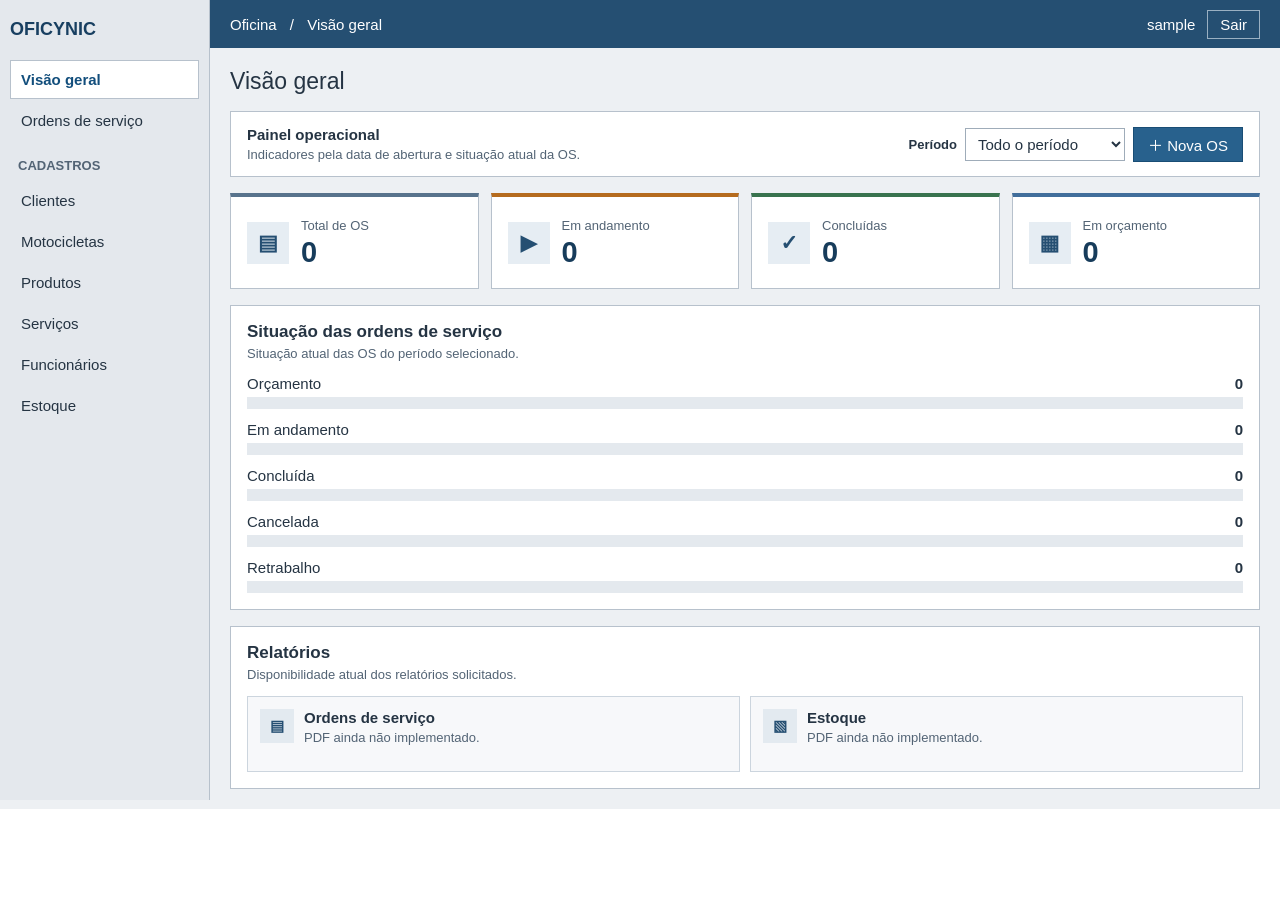
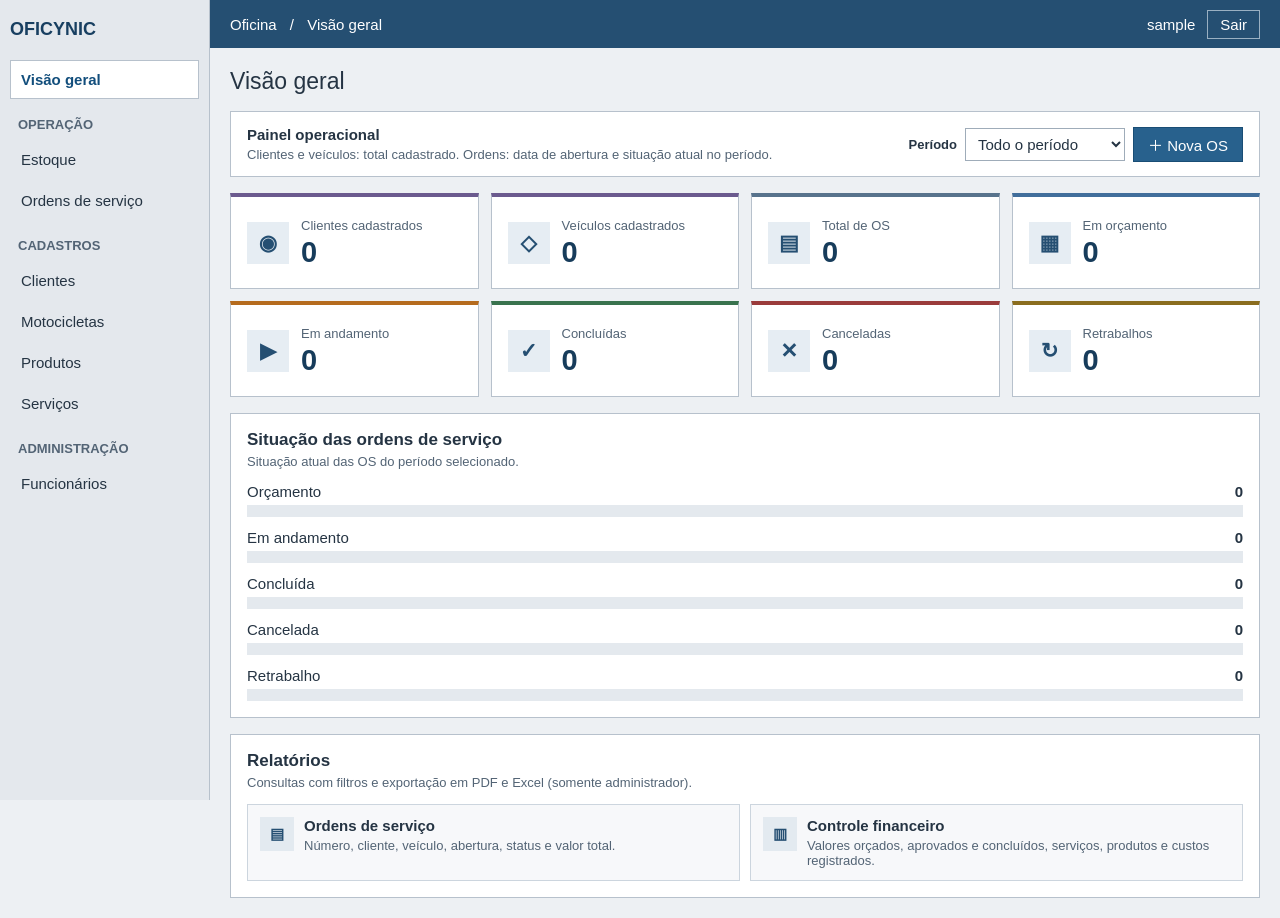
Before and after one commit to BLABLU-ALT/ofinyc_api, a Spring Boot app: page / in a window 1280 px wide. Before the commit the page ends 809 px from the top, so only its background shows below. Run offline with Spring Boot 4, Linux system fonts and the light colour scheme; the visitor is signed in with stand-in values (Sample User, id 1); data that the repository does not hold is empty; some of the project's set-up classes (security, data sources, template engines, error pages and the like) are left out, and stand-ins take their place.

Commit message:
feat: ícones nos botões, menu organizado e Visão Geral com totais reais
REQ-15 a REQ-17: ícones SVG próprios com dica e rótulo acessível,
ações de tabela só com ícone; menu em grupos (Operação, Cadastros,
Administração só para o administrador); Visão Geral com totais de
clientes e veículos via count() e cards de canceladas e retrabalhos.
REQ-01 a REQ-03 conferidos no navegador. Testes: 143 sem falhas.

Co-Authored-By: Claude Opus 5.5 <noreply@anthropic.com>

```diff
--- /dev/null
+++ b/src/main/java/br/com/oficynic/ofinyc_api/controller/PainelController.java
@@ -0,0 +1,27 @@
+package br.com.oficynic.ofinyc_api.controller;
+
+import br.com.oficynic.ofinyc_api.repository.ClienteRepository;
+import br.com.oficynic.ofinyc_api.repository.MotocicletaRepository;
+import org.springframework.web.bind.annotation.GetMapping;
+import org.springframework.web.bind.annotation.RequestMapping;
+import org.springframework.web.bind.annotation.RestController;
+
+// Totais da Visão Geral calculados direto no banco (sem contadores fictícios).
+@RestController
+@RequestMapping("/api/painel")
+public class PainelController {
+    private final ClienteRepository clientes;
+    private final MotocicletaRepository motocicletas;
+
+    public PainelController(ClienteRepository clientes, MotocicletaRepository motocicletas) {
+        this.clientes = clientes;
+        this.motocicletas = motocicletas;
+    }
+
+    public record Resumo(long clientes, long motocicletas) { }
+
+    @GetMapping("/resumo")
+    public Resumo resumo() {
+        return new Resumo(clientes.count(), motocicletas.count());
+    }
+}
--- a/src/main/resources/static/css/app.css
+++ b/src/main/resources/static/css/app.css
@@ -135,6 +135,17 @@ tbody tr:hover { background: #eaf1f7; }
 .row-actions { display: flex; justify-content: flex-end; }
 .row-action { padding: 5px 10px; border: 1px solid #9facb9; background: #f4f5f7; color: #254f72; }
 .row-action:hover { background: #dfe8ef; }
+/* Ícones dos botões (REQ-15): traço herda a cor do texto. */
+.icone { width: 18px; height: 18px; flex: 0 0 auto; fill: none; stroke: currentColor; stroke-width: 2; stroke-linecap: round; stroke-linejoin: round; }
+.icon-button { display: inline-flex; align-items: center; justify-content: center; min-width: 40px; min-height: 40px; padding: 8px; }
+.icon-button .icone { width: 22px; height: 22px; }
+a.icon-button { text-decoration: none; }
+.metric-card.status-register { border-top-color: #6b5a8e; }
+.metric-card.status-canceled { border-top-color: #9a3b3b; }
+.metric-card.status-rework { border-top-color: #8a6d1f; }
+.report-link { display: flex; gap: 10px; min-height: 76px; padding: 12px; border: 1px solid #ccd5de; background: #f7f8fa; color: inherit; text-decoration: none; }
+.report-link:hover, .report-link:focus-visible { border-color: #28618d; background: #eef3f7; }
+.report-link > span { display: grid; place-items: center; flex: 0 0 34px; height: 34px; background: #e3eaf0; color: #254f72; font-weight: bold; }
 .empty-state { padding: 35px 15px; text-align: center; }
 .empty-symbol, #empty-add { display: none; }
 .empty-state h2 { font-size: 15px; font-weight: normal; }
@@ -346,3 +357,4 @@ body[data-secao="ordens-servico"] #form-fields > .refresh-motorcycles { align-se
   body[data-secao="ordens-servico"] #form-fields > .quick-client-open,
   body[data-secao="ordens-servico"] #form-fields > .refresh-motorcycles { width:100%; }
 }
+#os-items-body td:last-child { white-space: nowrap; }
--- a/src/main/resources/static/js/app.js
+++ b/src/main/resources/static/js/app.js
@@ -34,6 +34,44 @@ const definitions = {
 }
 ;
 const $ = id => document.getElementById(id);
+// Ícones de traço desenhados em SVG, sem biblioteca externa (REQ-15).
+const desenhosIcone = {
+  consultar:'<circle cx="11" cy="11" r="7"/><line x1="21" y1="21" x2="16" y2="16"/>',
+  editar:'<path d="M4 20h4L19 9l-4-4L4 16z"/><line x1="13" y1="7" x2="17" y2="11"/>',
+  excluir:'<polyline points="4 7 20 7"/><path d="M6 7l1 13h10l1-13"/><path d="M9 7V4h6v3"/>',
+  salvar:'<path d="M5 3h11l3 3v15H5z"/><rect x="8" y="3" width="7" height="5"/><rect x="8" y="13" width="8" height="6"/>',
+  imprimir:'<rect x="6" y="3" width="12" height="6"/><rect x="4" y="9" width="16" height="8"/><rect x="7" y="14" width="10" height="7"/>',
+  pdf:'<path d="M6 2h9l5 5v15H6z"/><polyline points="15 2 15 7 20 7"/><line x1="9" y1="13" x2="17" y2="13"/><line x1="9" y1="17" x2="15" y2="17"/>',
+  excel:'<rect x="4" y="3" width="16" height="18"/><line x1="4" y1="9" x2="20" y2="9"/><line x1="4" y1="15" x2="20" y2="15"/><line x1="10" y1="3" x2="10" y2="21"/>',
+  limpar:'<path d="M15 4l5 5-9 9H6l-3-3z"/><line x1="11" y1="18" x2="21" y2="18"/><line x1="9" y1="10" x2="14" y2="15"/>',
+  voltar:'<line x1="20" y1="12" x2="5" y2="12"/><polyline points="11 6 5 12 11 18"/>',
+  adicionar:'<line x1="12" y1="5" x2="12" y2="19"/><line x1="5" y1="12" x2="19" y2="12"/>',
+  atualizar:'<path d="M20 12a8 8 0 1 1-2.3-5.7"/><polyline points="20 4 20 9 15 9"/>',
+  estoque:'<path d="M3 8l9-5 9 5v8l-9 5-9-5z"/><polyline points="3 8 12 13 21 8"/><line x1="12" y1="13" x2="12" y2="21"/>',
+  aprovar:'<polyline points="5 12 10 17 19 7"/>',
+  cancelar:'<circle cx="12" cy="12" r="9"/><line x1="8" y1="8" x2="16" y2="16"/><line x1="16" y1="8" x2="8" y2="16"/>',
+  fechar:'<line x1="6" y1="6" x2="18" y2="18"/><line x1="18" y1="6" x2="6" y2="18"/>',
+  retrabalho:'<polyline points="4 4 4 9 9 9"/><path d="M4 9a8 8 0 1 1 1.5 7"/>'
+};
+function icone(nome) {
+  const svg=document.createElementNS('http://www.w3.org/2000/svg','svg');
+  svg.setAttribute('viewBox','0 0 24 24');svg.setAttribute('aria-hidden','true');svg.classList.add('icone');
+  svg.innerHTML=desenhosIcone[nome]||'';return svg;
+}
+// Botão somente com ícone: a dica (title) e o aria-label dizem a ação.
+function botaoIcone(nome,rotulo,acao,classe='row-action') {
+  const botao=document.createElement('button');botao.type='button';botao.className=classe+' icon-button';
+  botao.title=rotulo;botao.setAttribute('aria-label',rotulo);botao.append(icone(nome));
+  if(acao)botao.addEventListener('click',acao);return botao;
+}
+// Põe ícone num botão existente; com somenteIcone, o texto vira dica.
+function decorarBotao(elemento,nome,somenteIcone=false) {
+  if(!elemento)return;
+  const rotulo=elemento.textContent.trim();
+  if(somenteIcone){elemento.title=rotulo;elemento.setAttribute('aria-label',rotulo);elemento.replaceChildren(icone(nome));elemento.classList.add('icon-button');}
+  else elemento.replaceChildren(icone(nome),rotulo);
+}
+function rotular(elemento,nome,texto){elemento.replaceChildren(icone(nome),texto);}
 // O perfil só ajusta a tela; as permissões são conferidas no servidor.
 const administrador = document.querySelector('meta[name="perfil"]')?.content === 'ADMINISTRADOR';
 const secoesSoAdministradorAltera = ['produtos','servicos','funcionarios'];
@@ -141,6 +179,8 @@ function buildDashboard() {
     $('metric-progress').textContent=quantidade('EM_ANDAMENTO');
     $('metric-done').textContent=quantidade('CONCLUIDA');
     $('metric-budget').textContent=quantidade('ORCAMENTO');
+    $('metric-canceled').textContent=quantidade('CANCELADA');
+    $('metric-rework').textContent=lista.filter(ordem=>ordem.ordemOrigemId).length;
     const valores=Object.keys(rotulos).map(situacao=>[situacao,quantidade(situacao)]),maior=Math.max(1,...valores.map(([,valor])=>valor));
     $('status-chart').replaceChildren(...valores.map(([situacao,valor])=>{
       const linha=document.createElement('div');linha.className='status-row';
@@ -149,9 +189,12 @@ function buildDashboard() {
     }));
   };
   $('dashboard-period').addEventListener('change',renderizar);
+  // Totais de cadastros vêm de consultas count() no banco.
+  api('/api/painel/resumo').then(resumo=>{$('metric-clients').textContent=resumo.clientes;$('metric-vehicles').textContent=resumo.motocicletas;})
+    .catch(error=>notice(error.mensagem||'Não foi possível carregar os totais de cadastros.',true));
   api('/api/ordens-servico/consulta').then(dados=>{ordensDashboard=dados;$('dashboard-loading').hidden=true;renderizar();}).catch(error=>{
     $('dashboard-loading').textContent=error.mensagem||'Não foi possível carregar o painel.';$('dashboard-loading').classList.add('error');
-    ['metric-total','metric-progress','metric-done','metric-budget'].forEach(id=>$(id).textContent='—');
+    ['metric-total','metric-progress','metric-done','metric-budget','metric-canceled','metric-rework'].forEach(id=>$(id).textContent='—');
     $('status-chart').textContent='Não foi possível carregar as situações das OS.';notice(error.mensagem,true);
   });
 }
@@ -370,24 +413,14 @@ function renderRows() {
     const td=document.createElement('td');
     const actions=document.createElement('div');
     actions.className='row-actions';
-    const consult=document.createElement('button');
-    consult.type='button';
-    consult.className='row-action';
-    consult.textContent='⌕ Consultar';
-    consult.setAttribute('aria-label','Consultar '+(record.nome||record.placa||record.chassi||record.codigo));
-    consult.addEventListener('click',()=>openForm(record,true));
-    const edit=document.createElement('button');
-    edit.type='button';
-    edit.className='row-action';
-    edit.textContent='✎ Editar';
-    edit.setAttribute('aria-label','Editar '+(record.nome||record.placa||record.chassi||record.codigo));
-    edit.addEventListener('click',()=>openForm(record,false));
+    const nomeRegistro=record.nome||record.placa||record.chassi||record.codigo;
+    const consult=botaoIcone('consultar','Consultar '+nomeRegistro,()=>openForm(record,true));
+    const edit=botaoIcone('editar','Editar '+nomeRegistro,()=>openForm(record,false));
     actions.append(consult);
     if(administrador || !secoesSoAdministradorAltera.includes(section)) actions.append(edit);
     if(section==='produtos') {
-      const estoque=document.createElement('button'); estoque.type='button'; estoque.className='row-action'; estoque.textContent='⌕ Estoque';
-      estoque.setAttribute('aria-label','Consultar estoque do produto '+record.codigo);
-      estoque.addEventListener('click',()=>consultarEstoqueProduto(record.id,estoque)); actions.prepend(estoque);
+      const estoque=botaoIcone('estoque','Consultar estoque do produto '+record.codigo,()=>consultarEstoqueProduto(record.id,estoque));
+      actions.prepend(estoque);
     }
     td.append(actions);
     tr.append(td);
@@ -458,7 +491,7 @@ async function saveRecord(event) {
   $('close-dialog').disabled=true;
   $('cancel-dialog').disabled=true;
   $('clear-record').disabled=true;
-  button.textContent='Salvando…';
+  rotular(button,'salvar','Salvando…');
   try {
     await api('/api/'+section+(editingId?'/'+editingId:''), {
       method:editingId?'PUT':'POST',body:JSON.stringify(data)
@@ -493,9 +526,14 @@ async function saveRecord(event) {
     $('close-dialog').disabled=false;
     $('cancel-dialog').disabled=false;
     $('clear-record').disabled=false;
-    button.textContent='Salvar cadastro';
+    rotular(button,'salvar','Salvar cadastro');
   }
 }
+// Ícones dos botões fixos da página.
+decorarBotao($('refresh'),'atualizar',true);decorarBotao($('cancel-dialog'),'fechar');decorarBotao($('clear-record'),'limpar');
+rotular($('save-record'),'salvar','Salvar cadastro');$('new-record').querySelector('span:not(#new-label)')?.replaceWith(icone('adicionar'));
+decorarBotao($('os-reload'),'atualizar',true);decorarBotao(document.querySelector('.os-toolbar a.button'),'voltar',true);
+decorarBotao($('os-save-header'),'salvar');decorarBotao($('os-add-button'),'adicionar');decorarBotao($('stock-save'),'salvar');decorarBotao($('stock-reload'),'atualizar');
 $('menu-toggle').addEventListener('click',()=> {
   const expanded=$('sidebar').classList.toggle('open');
   $('menu-toggle').setAttribute('aria-expanded',expanded);
@@ -550,10 +588,7 @@ else if(definitions[section]?.fields) {
       filtros.append(th);
     });
     const th=document.createElement('th');
-    const limpar=document.createElement('button');
-    limpar.type='button';
-    limpar.className='row-action';
-    limpar.textContent='Limpar';
+    const limpar=botaoIcone('limpar','Limpar filtros');
     limpar.addEventListener('click',()=> {
       filtros.querySelectorAll('input').forEach(input=>input.value='');
       Object.keys(filtrosColuna).forEach(key=>delete filtrosColuna[key]);
--- a/src/main/resources/templates/cadastros.html
+++ b/src/main/resources/templates/cadastros.html
@@ -1,5 +1,6 @@
 <!DOCTYPE html>
 <html lang="pt-BR" xmlns:th="http://www.thymeleaf.org">
+<!-- O menu e os painéis administrativos usam o perfil; o servidor também bloqueia o acesso. -->
 <head>
   <meta charset="UTF-8"><meta name="viewport" content="width=device-width, initial-scale=1">
   <title>OFICYNIC · Cadastros</title>
@@ -19,17 +20,20 @@
 <button class="menu-toggle" id="menu-toggle" aria-expanded="false" aria-controls="sidebar" aria-label="Abrir menu">☰</button>
 <aside class="sidebar" id="sidebar">
   <a class="brand" th:href="@{/}"><span class="brand-mark">O<span>+</span></span><span>OFICYNIC<small>GESTÃO DA OFICINA</small></span></a>
-  <div class="nav-label">ESPAÇO DE TRABALHO</div>
-  <nav aria-label="Menu principal">
-    <a th:href="@{/}" th:classappend="${secao == 'inicio'} ? 'active'" th:attr="aria-current=${secao == 'inicio' ? 'page' : null}"><span class="nav-icon">⌂</span>Visão geral</a>
-    <a th:href="@{/ordens-servico}" th:classappend="${secao == 'ordens-servico' or secao == 'os-detalhe'} ? 'active'" th:attr="aria-current=${secao == 'ordens-servico' or secao == 'os-detalhe' ? 'page' : null}"><span class="nav-icon">▤</span>Ordens de serviço</a>
+  <nav aria-label="Menu principal" th:with="admin=${#authorization.expression('hasRole(''ADMINISTRADOR'')')}">
+    <a th:href="@{/}" th:classappend="${secao == 'inicio'} ? 'active'" th:attr="aria-current=${secao == 'inicio' ? 'page' : null}"><span class="nav-icon" aria-hidden="true">⌂</span>Visão geral</a>
+    <div class="nav-divider"></div><div class="nav-label">OPERAÇÃO</div>
+    <a th:href="@{/estoque}" th:classappend="${secao == 'estoque'} ? 'active'" th:attr="aria-current=${secao == 'estoque' ? 'page' : null}"><span class="nav-icon" aria-hidden="true">▦</span>Estoque</a>
+    <a th:href="@{/ordens-servico}" th:classappend="${secao == 'ordens-servico' or secao == 'os-detalhe'} ? 'active'" th:attr="aria-current=${secao == 'ordens-servico' or secao == 'os-detalhe' ? 'page' : null}"><span class="nav-icon" aria-hidden="true">▤</span>Ordens de serviço</a>
     <div class="nav-divider"></div><div class="nav-label">CADASTROS</div>
-    <a th:href="@{/clientes}" th:classappend="${secao == 'clientes'} ? 'active'" th:attr="aria-current=${secao == 'clientes' ? 'page' : null}"><span class="nav-icon">◉</span>Clientes</a>
-    <a th:href="@{/motocicletas}" th:classappend="${secao == 'motocicletas'} ? 'active'" th:attr="aria-current=${secao == 'motocicletas' ? 'page' : null}"><span class="nav-icon">◇</span>Motocicletas</a>
-    <a th:href="@{/produtos}" th:classappend="${secao == 'produtos'} ? 'active'" th:attr="aria-current=${secao == 'produtos' ? 'page' : null}"><span class="nav-icon">▧</span>Produtos</a>
-    <a th:href="@{/servicos}" th:classappend="${secao == 'servicos'} ? 'active'" th:attr="aria-current=${secao == 'servicos' ? 'page' : null}"><span class="nav-icon">⚒</span>Serviços</a>
-    <a th:if="${#authorization.expression('hasRole(''ADMINISTRADOR'')')}" th:href="@{/funcionarios}" th:classappend="${secao == 'funcionarios'} ? 'active'">Funcionários</a>
-    <a th:href="@{/estoque}" th:classappend="${secao == 'estoque'} ? 'active'">Estoque</a>
+    <a th:href="@{/clientes}" th:classappend="${secao == 'clientes'} ? 'active'" th:attr="aria-current=${secao == 'clientes' ? 'page' : null}"><span class="nav-icon" aria-hidden="true">◉</span>Clientes</a>
+    <a th:href="@{/motocicletas}" th:classappend="${secao == 'motocicletas'} ? 'active'" th:attr="aria-current=${secao == 'motocicletas' ? 'page' : null}"><span class="nav-icon" aria-hidden="true">◇</span>Motocicletas</a>
+    <a th:href="@{/produtos}" th:classappend="${secao == 'produtos'} ? 'active'" th:attr="aria-current=${secao == 'produtos' ? 'page' : null}"><span class="nav-icon" aria-hidden="true">▧</span>Produtos</a>
+    <a th:href="@{/servicos}" th:classappend="${secao == 'servicos'} ? 'active'" th:attr="aria-current=${secao == 'servicos' ? 'page' : null}"><span class="nav-icon" aria-hidden="true">⚒</span>Serviços</a>
+    <th:block th:if="${admin}">
+    <div class="nav-divider"></div><div class="nav-label">ADMINISTRAÇÃO</div>
+    <a th:href="@{/funcionarios}" th:classappend="${secao == 'funcionarios'} ? 'active'" th:attr="aria-current=${secao == 'funcionarios' ? 'page' : null}"><span class="nav-icon" aria-hidden="true">◎</span>Funcionários</a>
+    </th:block>
   </nav>
   <div class="sidebar-bottom"><span class="status-dot"></span> Seu espaço de trabalho<small>OFICYNIC · Versão de estudo</small></div>
 </aside>
@@ -40,18 +44,22 @@
     <section class="page-heading"><div><p class="eyebrow" id="eyebrow">SUA OFICINA, ORGANIZADA</p><h1 id="page-title">Visão geral</h1><p class="subtitle" id="page-description">Um lugar para cuidar da base do seu atendimento.</p></div><button id="new-record" class="button primary" hidden><span>＋</span><span id="new-label">Novo cadastro</span></button></section>
     <section id="dashboard" class="dashboard" hidden aria-label="Painel operacional da oficina">
       <div class="dashboard-toolbar">
-        <div><strong>Painel operacional</strong><p id="dashboard-period-help">Indicadores pela data de abertura e situação atual da OS.</p></div>
+        <div><strong>Painel operacional</strong><p id="dashboard-period-help">Clientes e veículos: total cadastrado. Ordens: data de abertura e situação atual no período.</p></div>
         <div class="dashboard-toolbar-actions"><label for="dashboard-period">Período</label><select id="dashboard-period"><option value="all">Todo o período</option><option value="month">Mês atual</option><option value="30">Últimos 30 dias</option><option value="year">Ano atual</option></select><a class="button primary" href="/ordens-servico?nova=1">＋ Nova OS</a></div>
       </div>
       <div id="dashboard-loading" class="dashboard-loading" role="status">Carregando dados reais da oficina…</div>
       <div class="metric-grid" aria-label="Indicadores principais">
+        <article class="metric-card status-register"><span class="metric-icon" aria-hidden="true">◉</span><div><span>Clientes cadastrados</span><strong id="metric-clients">—</strong></div></article>
+        <article class="metric-card status-register"><span class="metric-icon" aria-hidden="true">◇</span><div><span>Veículos cadastrados</span><strong id="metric-vehicles">—</strong></div></article>
         <article class="metric-card"><span class="metric-icon" aria-hidden="true">▤</span><div><span>Total de OS</span><strong id="metric-total">—</strong></div></article>
+        <article class="metric-card status-budget"><span class="metric-icon" aria-hidden="true">▦</span><div><span>Em orçamento</span><strong id="metric-budget">—</strong></div></article>
         <article class="metric-card status-progress"><span class="metric-icon" aria-hidden="true">▶</span><div><span>Em andamento</span><strong id="metric-progress">—</strong></div></article>
         <article class="metric-card status-done"><span class="metric-icon" aria-hidden="true">✓</span><div><span>Concluídas</span><strong id="metric-done">—</strong></div></article>
-        <article class="metric-card status-budget"><span class="metric-icon" aria-hidden="true">▦</span><div><span>Em orçamento</span><strong id="metric-budget">—</strong></div></article>
+        <article class="metric-card status-canceled"><span class="metric-icon" aria-hidden="true">✕</span><div><span>Canceladas</span><strong id="metric-canceled">—</strong></div></article>
+        <article class="metric-card status-rework"><span class="metric-icon" aria-hidden="true">↻</span><div><span>Retrabalhos</span><strong id="metric-rework">—</strong></div></article>
       </div>
       <section class="dashboard-panel" aria-labelledby="status-title"><div class="dashboard-section-heading"><div><h2 id="status-title">Situação das ordens de serviço</h2><p id="status-context">Situação atual das OS do período selecionado.</p></div></div><div id="status-chart" class="status-chart"></div></section>
-      <section class="dashboard-panel" aria-labelledby="reports-title"><div class="dashboard-section-heading"><div><h2 id="reports-title">Relatórios</h2><p>Disponibilidade atual dos relatórios solicitados.</p></div></div><div class="reports-grid"><article><span aria-hidden="true">▤</span><div><strong>Ordens de serviço</strong><p>PDF ainda não implementado.</p></div></article><article><span aria-hidden="true">▧</span><div><strong>Estoque</strong><p>PDF ainda não implementado.</p></div></article></div></section>
+      <section class="dashboard-panel" aria-labelledby="reports-title" th:if="${#authorization.expression('hasRole(''ADMINISTRADOR'')')}"><div class="dashboard-section-heading"><div><h2 id="reports-title">Relatórios</h2><p>Consultas com filtros e exportação em PDF e Excel (somente administrador).</p></div></div><div class="reports-grid"><a class="report-link" th:href="@{/relatorios(tipo='ordens')}"><span aria-hidden="true">▤</span><div><strong>Ordens de serviço</strong><p>Número, cliente, veículo, abertura, status e valor total.</p></div></a><a class="report-link" th:href="@{/relatorios(tipo='financeiro')}"><span aria-hidden="true">▥</span><div><strong>Controle financeiro</strong><p>Valores orçados, aprovados e concluídos, serviços, produtos e custos registrados.</p></div></a></div></section>
     </section>
     <section class="list-panel" id="listing" hidden aria-label="Lista de cadastros">
       <div class="list-toolbar"><div class="search-wrap"><span aria-hidden="true">⌕</span><label class="sr-only" for="search">Buscar cadastros</label><input type="search" id="search" placeholder="Buscar cadastros…" autocomplete="off"></div><div class="list-controls"><button type="button" class="button subtle" id="refresh">Atualizar</button></div></div>
```
Also changed, not shown: APONTAMENTOS_ORIENTADOR.md (+22 -11 lines), src/main/resources/static/js/ordens-servico.js (+6 -6 lines), src/main/resources/static/js/os-detalhe.js (+9 -9 lines), 1 other file.
